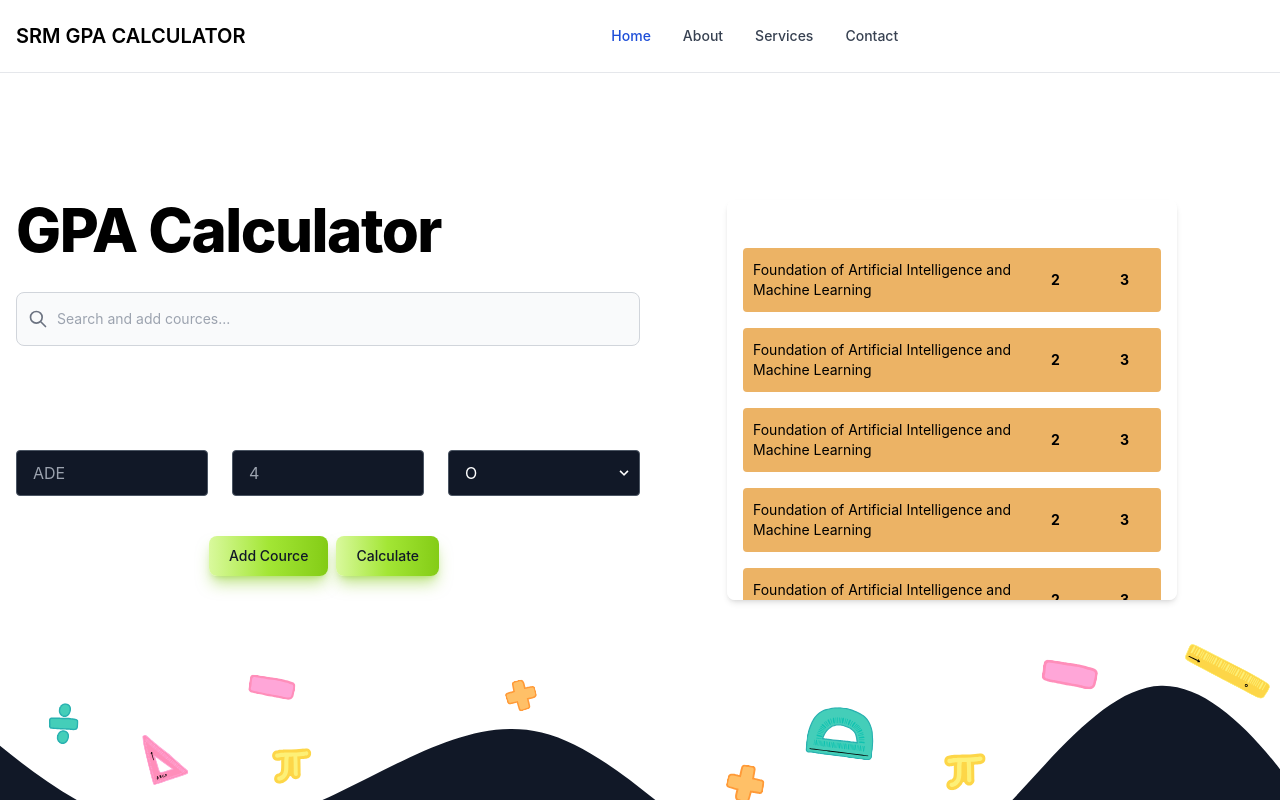
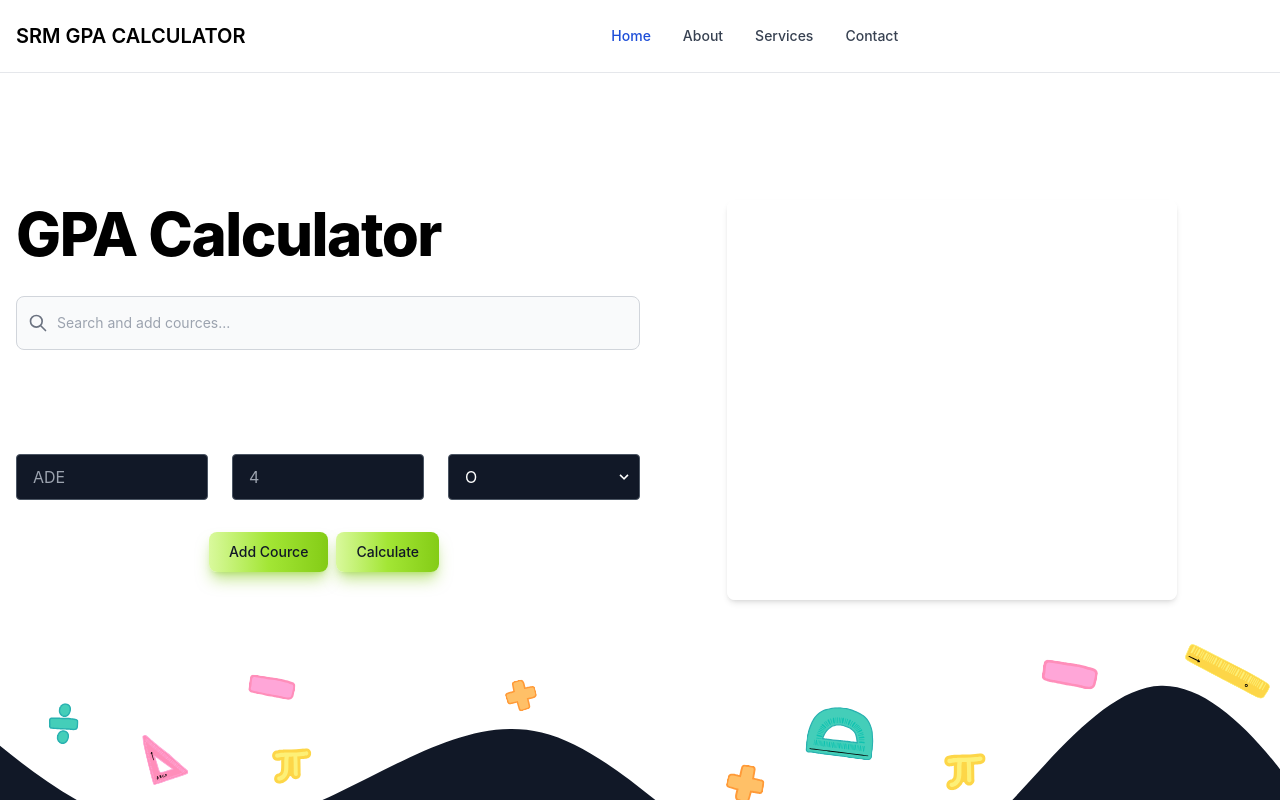
Before and after one commit to Developer-R-7/SRM-GPA-CALCULATOR, a Next.js app: page / in a window 1280 px wide. Built offline with nearby package versions, Linux system fonts and the light colour scheme.

Commit message:
:sparkles: added state management

```diff
--- a/components/Card.tsx
+++ b/components/Card.tsx
@@ -3,14 +3,7 @@ import List from "./List";
 export default function Card() {
   return (
     <div className="w-[450px] h-[400px]  border-black z-0 bg-white overflow-auto  rounded-lg shadow-md sm:py-8 dark:bg-color_pink-900 bg-opacity-90 dark:border-black-900">
-      <div className="p-4">
-        <List />
-        <List />
-        <List />
-        <List />
-        <List />
-        <List />
-      </div>
+      <div className="p-4"></div>
     </div>
   );
 }
--- a/components/HeroSection.tsx
+++ b/components/HeroSection.tsx
@@ -32,20 +32,6 @@ export default function HeroSection(props: heroSectionSchema) {
             <div className="flex flex-row w-full">
               <TextField />
             </div>
-            <div className="flex flex-row w-full justify-center my-4">
-              <button
-                type="button"
-                className="text-gray-900 my-4 bg-gradient-to-r from-lime-200 via-lime-400 to-lime-500 hover:bg-gradient-to-br  shadow-lg shadow-lime-500/50 dark:shadow-lg font-medium rounded-lg text-sm px-5 py-2.5 text-center mr-2 mb-2"
-              >
-                Add Cource
-              </button>
-              <button
-                type="button"
-                className="text-gray-900 my-4 bg-gradient-to-r from-lime-200 via-lime-400 to-lime-500 hover:bg-gradient-to-br  shadow-lg shadow-lime-500/50 dark:shadow-lg  font-medium rounded-lg text-sm px-5 py-2.5 text-center mr-2 mb-2"
-              >
-                Calculate
-              </button>
-            </div>
           </div>
 
           <div className="flex flex-row justify-center w-full my-8">
--- a/components/List.tsx
+++ b/components/List.tsx
@@ -1,19 +1,26 @@
-export default function List() {
+import { listSchema } from "../shared/models/schema";
+
+export default function List(props: listSchema) {
   return (
     <div className="mb-4">
       <label
-        className="flex border-2 border-color_list_grade-900 items-center h-16 w-auto rounded bg-color_list-900"
+        className="flex items-center h-16 w-auto bg-color_list-900"
         htmlFor="task_8"
       >
-        <div className="flex flex-row w-full h-full rounded-lg">
-          <div className="flex w-8/12 justify-center bg-color_list_grade-900 text-sm  text-black pl-2  items-center  ">
-            Foundation of Artificial Intelligence and Machine Learning
+        <div className="flex flex-row w-full h-full rounded-lg bg-gray-700">
+          <div className="flex w-8/12 justify-center text-sm  text-black pl-2  items-center  ">
+            {props.cource_title}
           </div>
-          <div className="flex  w-2/12 justify-center bg-color_list_grade-900 text-sm text-black items-center font-bold">
-            2
+          <div className="flex  w-2/12 justify-center text-sm text-black items-center font-bold">
+            {props.credit}
           </div>
-          <div className="flex w-2/12 justify-center bg-color_list_grade-900 text-sm text-black items-center  font-bold">
-            3
+          <div className="flex w-2/12 justify-center text-sm text-black items-center  font-bold">
+            {props.grade}
+          </div>
+          <div className="h-fit relative min-h-full flex justify-end">
+            <button className="absolute float-right  rounded-full bg-red-600 text-center hover:bg-blue-500 text-white text-xs px-2 py-1 -right-2 -top-2 align-center cursor-pointer alert-del ">
+              &times;
+            </button>
           </div>
         </div>
       </label>
--- a/components/TextField.tsx
+++ b/components/TextField.tsx
@@ -1,4 +1,33 @@
+import { useState } from "react";
+import { listSchema } from "../shared/models/schema";
+import List from "./List";
+
 export default function TextField() {
+  const [cource_title, setCourceTitle] = useState("");
+  const [cource_credit, setCourceCredit] = useState("");
+  const [cource_grade, setCourceGrade] = useState("");
+  const [cource, setCource] = useState([{} as listSchema]);
+
+  const addToList = async (event: any) => {
+    event.preventDefault();
+    const data: listSchema = {
+      cource_title: cource_title,
+      credit: cource_credit,
+      grade: cource_grade,
+    };
+
+    if (!cource_title || !cource_credit || !cource_grade) {
+      // Throw toast here
+      console.log("missing value");
+    } else {
+      setCource([...cource, data]);
+      setCourceTitle("");
+      setCourceCredit("");
+      setCourceGrade("");
+    }
+    console.log(cource);
+  };
+
   return (
     <form className="w-full">
       <div className="flex flex-wrap -mx-3 mb-2">
@@ -13,7 +42,13 @@ export default function TextField() {
             className="appearance-none block w-full bg-gray-900 text-white border border-gray-600 rounded py-3 px-4 leading-tight focus:outline-none  focus:border-gray-500"
             id="grid-city"
             type="text"
+            name="cource_title"
             placeholder="ADE"
+            value={cource_title}
+            onChange={(e) => {
+              setCourceTitle(e.target.value);
+            }}
+            required
           />
         </div>
         <div className="w-full md:w-1/3 px-3 mb-6 md:mb-0">
@@ -27,7 +62,13 @@ export default function TextField() {
             className="appearance-none block w-full bg-gray-900 text-white border border-gray-600 rounded py-3 px-4 leading-tight focus:outline-none  focus:border-gray-500"
             id="grid-zip"
             type="number"
+            name="cource_credit"
             placeholder="4"
+            value={cource_credit}
+            onChange={(e) => {
+              setCourceCredit(e.target.value);
+            }}
+            required
           />
         </div>
         <div className="w-full md:w-1/3 px-3 mb-6 md:mb-0">
@@ -41,8 +82,14 @@ export default function TextField() {
             <select
               className="appearance-none block w-full bg-gray-900 text-white border border-gray-600 rounded py-3 px-4 leading-tight focus:outline-none  focus:border-gray-500"
               id="grid-state"
+              name="cource_grade"
+              value={cource_grade == "" ? "O" : cource_grade}
+              onChange={(e) => {
+                setCourceGrade(e.target.value);
+              }}
+              required
             >
-              <option>O</option>
+              <option value="O">O</option>
               <option>A+</option>
               <option>A</option>
               <option>B+</option>
@@ -60,6 +107,20 @@ export default function TextField() {
           </div>
         </div>
       </div>
+      <div className="flex flex-row w-full justify-center my-4">
+        <button
+          onClick={addToList}
+          className="text-gray-900 my-4 bg-gradient-to-r from-lime-200 via-lime-400 to-lime-500 hover:bg-gradient-to-br  shadow-lg shadow-lime-500/50 dark:shadow-lg font-medium rounded-lg text-sm px-5 py-2.5 text-center mr-2 mb-2"
+        >
+          Add Cource
+        </button>
+        <button
+          type="button"
+          className="text-gray-900 my-4 bg-gradient-to-r from-lime-200 via-lime-400 to-lime-500 hover:bg-gradient-to-br  shadow-lg shadow-lime-500/50 dark:shadow-lg  font-medium rounded-lg text-sm px-5 py-2.5 text-center mr-2 mb-2"
+        >
+          Calculate
+        </button>
+      </div>
     </form>
   );
 }
--- a/pages/index.tsx
+++ b/pages/index.tsx
@@ -11,7 +11,7 @@ export default function Home() {
         <Navbar />
         <HeroSection
           title="GPA Calculator"
-          description="Easy to use , GPA Calculator for strudents of SRM university, know where ypu stand 🙂"
+          description="Easy to use , GPA Calculator for students of SRM university, know where you stand 🙂"
         />
       </body>
     </html>
--- a/shared/models/schema.ts
+++ b/shared/models/schema.ts
@@ -6,3 +6,9 @@ export interface heroSectionSchema {
   title: string;
   description: string;
 }
+
+export interface listSchema {
+  cource_title: string;
+  credit: string;
+  grade: string;
+}
```
